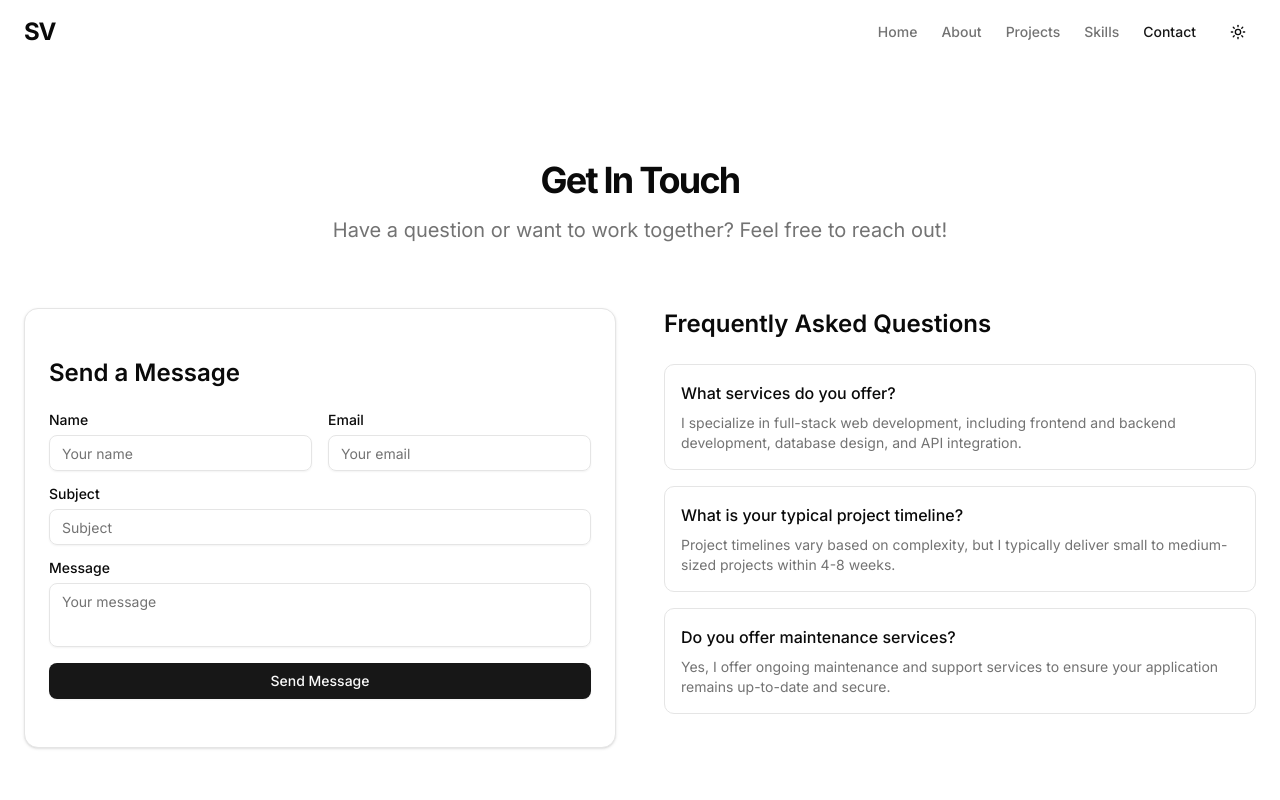
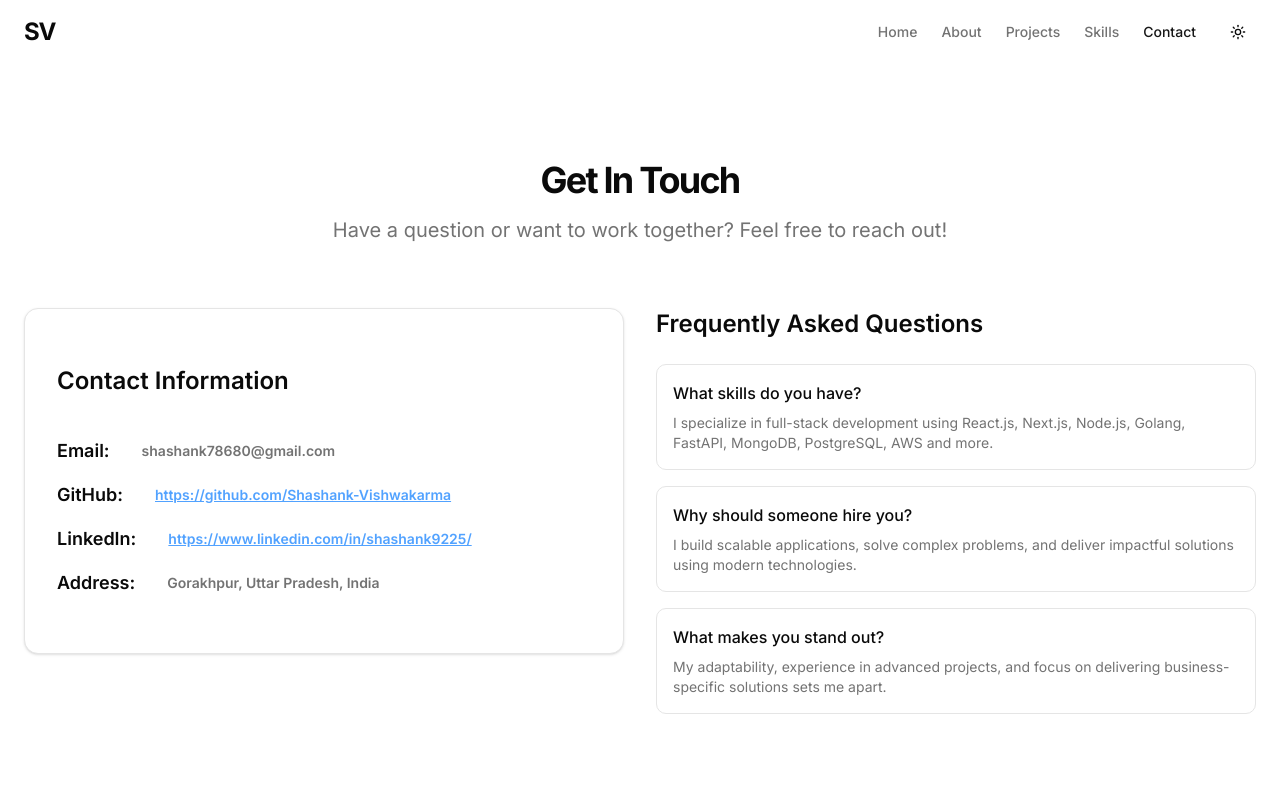
Before and after one commit to Shashank-Vishwakarma/Portfolio, a Next.js app: page /contact in a window 1280 px wide. Shown: the top 800 px of the page. Built offline with nearby package versions, Linux system fonts and the light colour scheme.

Commit message:
contact page also done

```diff
--- a/src/app/about/page.tsx
+++ b/src/app/about/page.tsx
@@ -59,9 +59,6 @@ export default function AboutPage() {
                 <br />
                 I'm passionate about continuous learning and love tackling new challenges - whether it's building engaging applications or exploring the latest technologies. I'm excited about the impactful projects ahead!
               </p>
-              <p className="text-muted-foreground mb-6">
-                When I'm not coding, you can find me exploring new technologies.
-              </p>
               <Button className="mt-4">
                 <Link target="_blank" className="flex" href="https://drive.google.com/file/d/1j-38lbYp1IZjzIQcMpDvVEVNnozfshPz/view?usp=sharing">
                   <Download className="mr-2 h-4 w-4" /> Resume
@@ -71,11 +68,11 @@ export default function AboutPage() {
             <div className="flex-1 order-1 md:order-2">
               <div className="relative w-full max-w-md mx-auto aspect-square">
                 <Image
-                  src="/placeholder.svg?height=500&width=500"
-                  alt="John Doe"
-                  width={500}
-                  height={500}
-                  className="rounded-lg object-cover shadow-xl"
+                  src="/placeholder.svg"
+                  alt=" Shashank Vishwakarma"
+                  width={400}
+                  height={400}
+                  className="rounded-2xl object-cover shadow-xl"
                 />
               </div>
             </div>
--- a/src/app/contact/page.tsx
+++ b/src/app/contact/page.tsx
@@ -2,47 +2,31 @@
 
 import type React from "react"
 
-import { useState } from "react"
 import { motion } from "framer-motion"
-import { Button } from "@/components/ui/button"
-import { Input } from "@/components/ui/input"
-import { Textarea } from "@/components/ui/textarea"
-import { Label } from "@/components/ui/label"
-import { Card, CardContent } from "@/components/ui/card"
-import { Mail, Phone, MapPin, Send, Check } from "lucide-react"
+import { Card, CardContent, CardTitle } from "@/components/ui/card"
+import Link from "next/link"
 
 export default function ContactPage() {
-  const [formState, setFormState] = useState({
-    name: "",
-    email: "",
-    subject: "",
-    message: "",
-  })
+  // const [formState, setFormState] = useState({
+  //   name: "",
+  //   email: "",
+  //   subject: "",
+  //   message: "",
+  // })
 
-  const [isSubmitting, setIsSubmitting] = useState(false)
-  const [isSubmitted, setIsSubmitted] = useState(false)
+  // const [isSubmitting, setIsSubmitting] = useState(false)
+  // const [isSubmitted, setIsSubmitted] = useState(false)
 
-  const handleChange = (e: React.ChangeEvent<HTMLInputElement | HTMLTextAreaElement>) => {
-    const { name, value } = e.target
-    setFormState((prev) => ({ ...prev, [name]: value }))
-  }
+  // const handleChange = (e: React.ChangeEvent<HTMLInputElement | HTMLTextAreaElement>) => {
+  //   const { name, value } = e.target
+  //   setFormState((prev) => ({ ...prev, [name]: value }))
+  // }
 
-  const handleSubmit = async (e: React.FormEvent) => {
-    e.preventDefault()
-    setIsSubmitting(true)
+  // const handleSubmit = async (e: React.FormEvent) => {
+  //   e.preventDefault()
 
-    // Simulate form submission
-    await new Promise((resolve) => setTimeout(resolve, 1500))
-
-    setIsSubmitting(false)
-    setIsSubmitted(true)
-    setFormState({ name: "", email: "", subject: "", message: "" })
-
-    // Reset success message after 5 seconds
-    setTimeout(() => {
-      setIsSubmitted(false)
-    }, 5000)
-  }
+  //   // TODO: send mail to me
+  // }
 
   return (
     <div className="min-h-screen py-16 md:py-24">
@@ -54,10 +38,10 @@ export default function ContactPage() {
           </p>
         </div>
 
-        <div className="grid grid-cols-1 lg:grid-cols-2 gap-12">
+        <div className="grid grid-cols-1 md:grid-cols-2 gap-8">
           {/* Contact Form */}
-          <motion.div initial={{ opacity: 0, x: -20 }} animate={{ opacity: 1, x: 0 }} transition={{ duration: 0.5 }}>
-            <Card>
+          {/* <motion.div initial={{ opacity: 0, x: -20 }} animate={{ opacity: 1, x: 0 }} transition={{ duration: 0.5 }}> */}
+            {/* <Card>
               <CardContent className="p-6">
                 <h2 className="text-2xl font-semibold mb-6">Send a Message</h2>
 
@@ -134,10 +118,46 @@ export default function ContactPage() {
                   </form>
                 )}
               </CardContent>
-            </Card>
+            </Card> */}
+          {/* </motion.div> */}
+
+          <motion.div initial={{ opacity: 0, x: -20 }} animate={{ opacity: 1, x: 0 }} transition={{ duration: 0.5 }}>
+          <div className="flex flex-col md:flex-row gap-12 items-center mb-12">
+            <div className="flex-1">
+              <Card>
+                <CardContent className="p-6">
+                  <h2 className="text-2xl font-semibold mb-6 p-2">Contact Information</h2>
+                  <CardTitle>
+                    <div className="flex gap-8 p-2 items-center">
+                      <span className="text-lg font-semibold">Email: </span>
+                      <span className="text-muted-foreground text-sm">shashank78680@gmail.com</span>
+                    </div>
+
+                    <div className="flex gap-8 p-2 items-center">
+                      <span className="text-lg font-semibold">GitHub: </span>
+                      <Link href="https://github.com/Shashank-Vishwakarma" target="_blank" rel="noopener noreferrer" aria-label="GitHub">
+                        <span className="text-blue-400 text-sm underline">https://github.com/Shashank-Vishwakarma</span>
+                      </Link>
+                    </div>
+
+                    <div className="flex gap-8 p-2 items-center">
+                      <span className="text-lg font-semibold">LinkedIn: </span>
+                      <Link href="https://www.linkedin.com/in/shashank9225/" target="_blank" rel="noopener noreferrer" aria-label="LinkedIn">
+                        <span className="text-blue-400 text-sm underline">https://www.linkedin.com/in/shashank9225/</span>
+                      </Link>
+                    </div>
+
+                    <div className="flex gap-8 p-2 items-center">
+                      <span className="text-lg font-semibold">Address: </span>
+                      <span className="text-muted-foreground text-sm">Gorakhpur, Uttar Pradesh, India</span>
+                    </div>
+                  </CardTitle>
+                </CardContent>
+              </Card>
+            </div>
+          </div>
           </motion.div>
 
-          {/* Contact Information */}
           <motion.div
             initial={{ opacity: 0, x: 20 }}
             animate={{ opacity: 1, x: 0 }}
@@ -149,20 +169,20 @@ export default function ContactPage() {
               <div className="space-y-4">
                 {[
                   {
-                    question: "What services do you offer?",
+                    question: "What skills do you have?",
                     answer:
-                      "I specialize in full-stack web development, including frontend and backend development, database design, and API integration.",
+                      "I specialize in full-stack development using React.js, Next.js, Node.js, Golang, FastAPI, MongoDB, PostgreSQL, AWS and more.",
                   },
                   {
-                    question: "What is your typical project timeline?",
+                    question: "Why should someone hire you?",
                     answer:
-                      "Project timelines vary based on complexity, but I typically deliver small to medium-sized projects within 4-8 weeks.",
+                      "I build scalable applications, solve complex problems, and deliver impactful solutions using modern technologies.",
                   },
                   {
-                    question: "Do you offer maintenance services?",
+                    question: "What makes you stand out?",
                     answer:
-                      "Yes, I offer ongoing maintenance and support services to ensure your application remains up-to-date and secure.",
-                  },
+                      "My adaptability, experience in advanced projects, and focus on delivering business-specific solutions sets me apart.",
+                  }
                 ].map((faq, index) => (
                   <div key={index} className="bg-card p-4 rounded-lg border">
                     <h3 className="font-medium mb-2">{faq.question}</h3>
--- a/src/app/layout.tsx
+++ b/src/app/layout.tsx
@@ -31,6 +31,3 @@ export default function RootLayout({
     </html>
   )
 }
-
-
-import './globals.css'
--- a/src/app/page.tsx
+++ b/src/app/page.tsx
@@ -4,7 +4,6 @@ import Link from "next/link"
 import Image from "next/image"
 import { ArrowRight, ArrowUpRight, Download, Github } from "lucide-react"
 import { Button } from "@/components/ui/button"
-import HeroAnimation from "@/components/hero-animation"
 import { TypeAnimation } from "react-type-animation"
 import { useEffect, useState } from "react"
 import { Project } from "./projects/page"
@@ -171,13 +170,12 @@ export default function HomePage() {
               <div className="relative w-full aspect-square max-w-md mx-auto">
                 <Image
                   src="/placeholder.svg?height=400&width=400"
-                  alt="John Doe"
+                  alt="Shashank Vishwakarma"
                   width={400}
                   height={400}
                   className="rounded-full object-cover border-4 border-background shadow-xl"
                   priority
                 />
-                <HeroAnimation />
               </div>
             </div>
           </div>
--- a/src/components/ai-chat-button.tsx
+++ b/src/components/ai-chat-button.tsx
@@ -17,7 +17,7 @@ export default function AIChatButton() {
   const [messages, setMessages] = useState<Message[]>([
     {
       role: "assistant",
-      content: "Hi there! I'm John's AI assistant. How can I help you today?",
+      content: "Hi there! I'm Shashank's AI assistant. How can I help you today?",
     },
   ])
   const [input, setInput] = useState("")
@@ -35,11 +35,11 @@ export default function AIChatButton() {
     // Simulate AI response
     setTimeout(() => {
       const responses = [
-        "I'd be happy to tell you more about John's experience with React and Next.js!",
-        "John has worked on several projects using MongoDB. Would you like to see some examples?",
-        "You can contact John directly through the contact form or via email at contact@johndoe.dev.",
-        "John specializes in building full-stack applications with React, Node.js, and TypeScript.",
-        "Check out the Projects section to see John's recent work with these technologies.",
+        "I'd be happy to tell you more about Shashank's experience with React and Next.js!",
+        " Shashank has worked on several projects using MongoDB. Would you like to see some examples?",
+        "You can contact  Shashank directly through the contact form or via email at contact@shashank.dev.",
+        " Shashank specializes in building full-stack applications with React, Node.js, and TypeScript.",
+        "Check out the Projects section to see  Shashank's recent work with these technologies.",
       ]
 
       const aiMessage: Message = {
```
